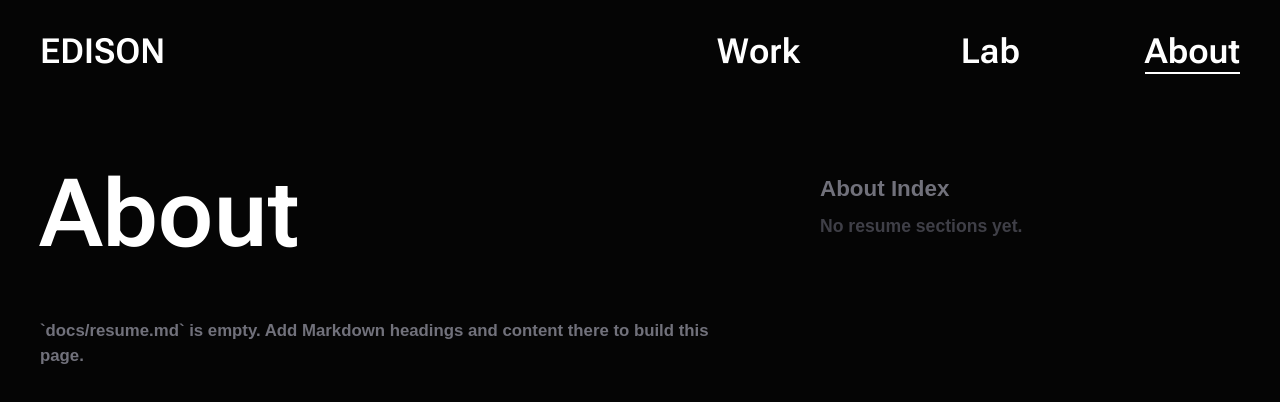
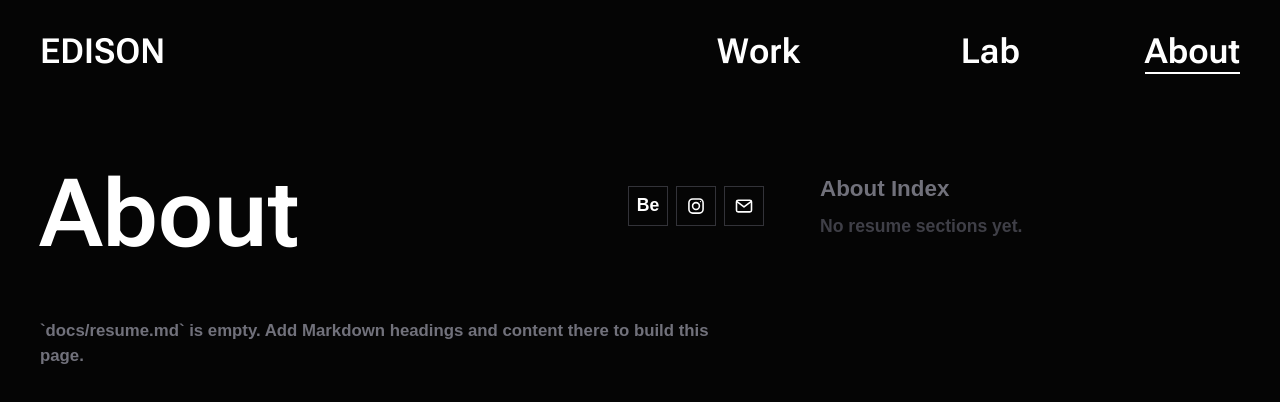
Before and after one commit to EdisonSean/edison-portfolio, a Next.js app: page /about in a window 1280 px wide. Shown: the top 402 px of the page. Built offline with nearby package versions, Linux system fonts and the light colour scheme.

Commit message:
Add social links to about heading

```diff
--- a/components/about/AboutPage.tsx
+++ b/components/about/AboutPage.tsx
@@ -27,6 +27,24 @@ type CopyToastState = {
   message: string;
   isVisible: boolean;
 };
+
+const socialLinks = [
+  {
+    label: "Behance",
+    href: "https://www.behance.net/EdisonSean",
+    icon: "behance",
+  },
+  {
+    label: "Instagram",
+    href: "https://www.instagram.com/edison.sean",
+    icon: "instagram",
+  },
+  {
+    label: "Email",
+    href: "mailto:edi3on.xiao@gmail.com",
+    icon: "email",
+  },
+] as const;
 
 const aboutTitleVariableTextSettings = {
   fromFontVariationSettings: "'wght' 600, 'opsz' 14",
@@ -124,6 +142,73 @@ function SidebarDot() {
     >
       <span className="block h-2 w-2 rounded-full bg-current" />
     </span>
+  );
+}
+
+function SocialIcon({ icon }: { icon: (typeof socialLinks)[number]["icon"] }) {
+  if (icon === "behance") {
+    return (
+      <span
+        aria-hidden="true"
+        className="text-[1.1rem] font-black leading-none tracking-normal"
+      >
+        Be
+      </span>
+    );
+  }
+
+  if (icon === "instagram") {
+    return (
+      <svg
+        aria-hidden="true"
+        className="h-5 w-5"
+        viewBox="0 0 24 24"
+        fill="none"
+        stroke="currentColor"
+        strokeWidth="1.9"
+        strokeLinecap="round"
+        strokeLinejoin="round"
+      >
+        <rect x="3.5" y="3.5" width="17" height="17" rx="4.5" />
+        <circle cx="12" cy="12" r="4.1" />
+        <circle cx="17.4" cy="6.7" r="0.8" fill="currentColor" stroke="none" />
+      </svg>
+    );
+  }
+
+  return (
+    <svg
+      aria-hidden="true"
+      className="h-5 w-5"
+      viewBox="0 0 24 24"
+      fill="none"
+      stroke="currentColor"
+      strokeWidth="1.9"
+      strokeLinecap="round"
+      strokeLinejoin="round"
+    >
+      <rect x="3" y="5" width="18" height="14" rx="2" />
+      <path d="m4 7 8 6 8-6" />
+    </svg>
+  );
+}
+
+function AboutSocialLinks() {
+  return (
+    <nav aria-label="Social links" className="flex items-center gap-2">
+      {socialLinks.map((link) => (
+        <a
+          key={link.label}
+          href={link.href}
+          target={link.href.startsWith("http") ? "_blank" : undefined}
+          rel={link.href.startsWith("http") ? "noreferrer" : undefined}
+          aria-label={link.label}
+          className="flex h-10 w-10 items-center justify-center border border-zinc-700/80 text-zinc-400 transition-colors duration-200 hover:border-zinc-200 hover:bg-zinc-900/70 hover:text-white focus:outline-none focus-visible:ring-2 focus-visible:ring-white"
+        >
+          <SocialIcon icon={link.icon} />
+        </a>
+      ))}
+    </nav>
   );
 }
 
@@ -319,7 +404,8 @@ function AboutContent({
 
   return (
     <section ref={containerRef} className="min-w-0 text-white">
-      <h1 className="mb-16 max-w-[78rem] text-[clamp(2.95rem,7.35vw,8.4rem)] font-semibold leading-[0.86] 2xl:max-w-none 2xl:text-[clamp(4.9rem,5.75vw,15.4rem)]">
+      <div className="mb-16 flex max-w-[78rem] flex-col gap-5 sm:flex-row sm:items-start sm:justify-between 2xl:max-w-none">
+        <h1 className="min-w-0 text-[clamp(2.95rem,7.35vw,8.4rem)] font-semibold leading-[0.86] 2xl:text-[clamp(4.9rem,5.75vw,15.4rem)]">
           <VariableProximity
             label={resume.title}
             className="block"
@@ -327,6 +413,10 @@ function AboutContent({
             {...aboutTitleVariableTextSettings}
           />
         </h1>
+        <div className="shrink-0 sm:pt-3 2xl:pt-5">
+          <AboutSocialLinks />
+        </div>
+      </div>
 
       {resume.isEmpty ? (
         <p className="max-w-2xl text-[1.05rem] font-semibold leading-[1.48] text-zinc-500">
```
Lines whose indentation alone changed are shown as unchanged.
